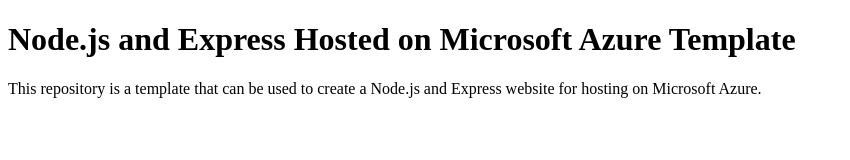
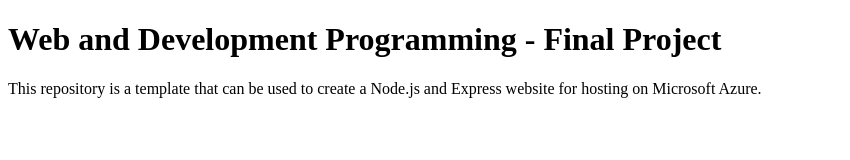
Before and after one commit to eltigre714/weather-app, a website: page client/index.html in a window 1280 px wide. Shown: the whole page, without its empty margins (0-850 px from the left). Drawn offline with Linux system fonts and the light colour scheme.

Commit message:
Updated title.

```diff
--- a/client/index.html
+++ b/client/index.html
@@ -4,7 +4,7 @@
 	<title>Node.js on Azure Template</title>
 </head>
 <body>
-	<h1>Node.js and Express Hosted on Microsoft Azure Template</h1>
+	<h1>Web and Development Programming - Final Project</h1>
 	<p>This repository is a template that can be used to create a Node.js and Express website for hosting on Microsoft
 	Azure.</p>
 </body>
```
